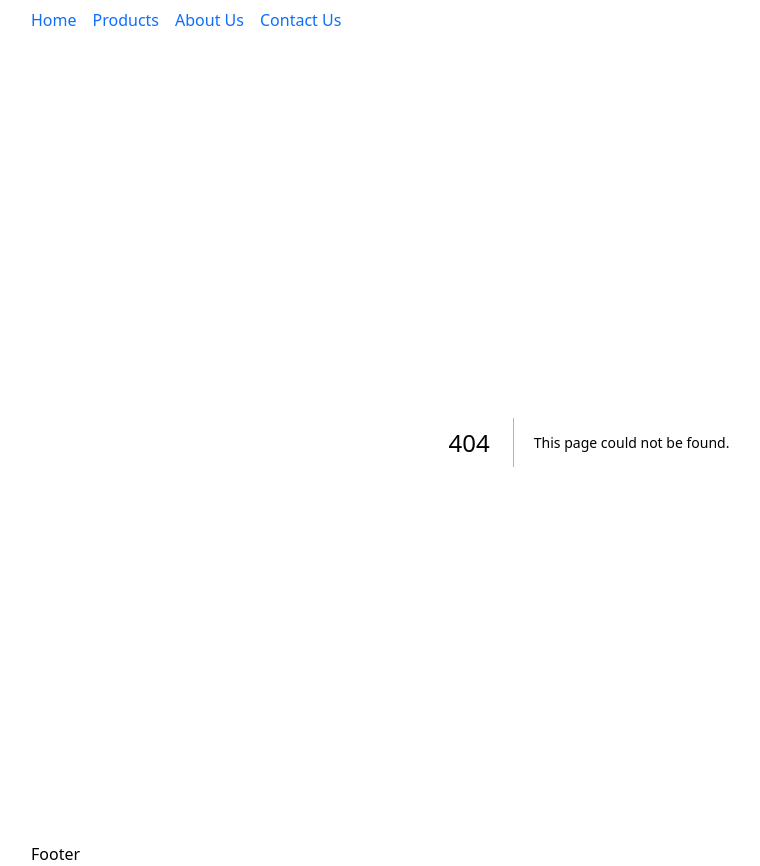
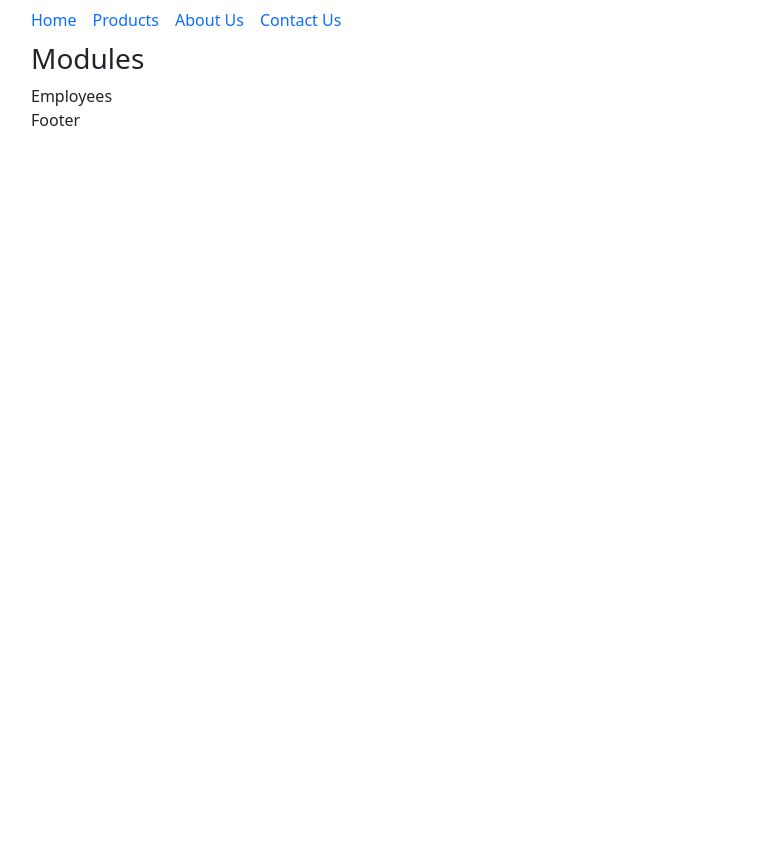
Before and after one commit to abhilashmamminiyan/nextjs-practices, a Next.js app: page /employees in a window 1280 px wide. Before the commit this address had no page. Shown: the whole page, without its empty margins (51-811 px from the left). After the commit the page ends 800 px from the top, so only its background shows below. Built offline with nearby package versions, Linux system fonts and the light colour scheme.

Commit message:
Added (modules) for routeGroup

```diff
--- /dev/null
+++ b/src/app/(modules)/employees/page.tsx
@@ -0,0 +1,9 @@
+import React from 'react'
+
+export default function Employees() {
+  return (
+    <div>
+        Employees
+    </div>
+  )
+}
--- /dev/null
+++ b/src/app/(modules)/layout.tsx
@@ -0,0 +1,12 @@
+import React from 'react'
+
+export default function ModulesLayout({children} : {
+    children: React.ReactNode
+}) {
+  return (
+    <div>
+        <h3>Modules</h3>
+        {children}
+    </div>
+  )
+}
```
Also changed, not shown: src/app/(modules)/accounts/page.tsx (added, +7 -0 lines), src/app/(modules)/attendance/page.tsx (added, +7 -0 lines).
